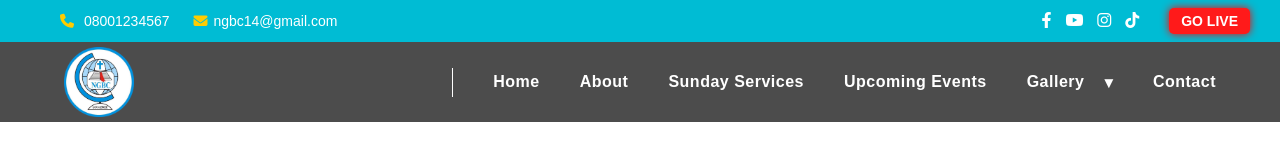
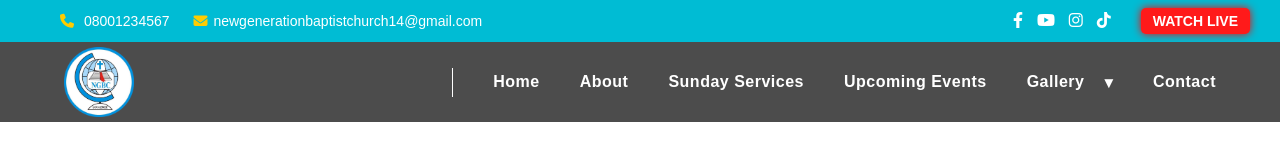
Before and after one commit to akintayoolaitan02-bot/New-Generation-BC, a plain HTML site: page index.html in a window 1280 px wide. Drawn offline with Linux system fonts and the light colour scheme.

Commit message:
Update index.html

```diff
--- a/index.html
+++ b/index.html
@@ -15,7 +15,7 @@
     <!-- Left: Contact Info -->
     <div class="contact-info">
       <span><i class="fas fa-phone"></i> 08001234567</span>
-      <span><i class="fas fa-envelope"></i>ngbc14@gmail.com</span>
+      <span><i class="fas fa-envelope"></i>newgenerationbaptistchurch14@gmail.com</span>
     </div>
 
     <!-- Right: Social + Live Button -->
@@ -26,7 +26,7 @@
             <a href="#"><i class="fab fa-instagram"></i></a>
             <a href="#"><i class="fab fa-tiktok"></i></a>
         </div>
-      <a href="#live" class="btn-live">GO LIVE</a>
+      <a href="#live" class="btn-live">WATCH LIVE</a>
     </div>
   </div>
 </div>
@@ -73,4 +73,5 @@
 
 <script src="script.js"></script>
 </body>
+
 </html>
```
